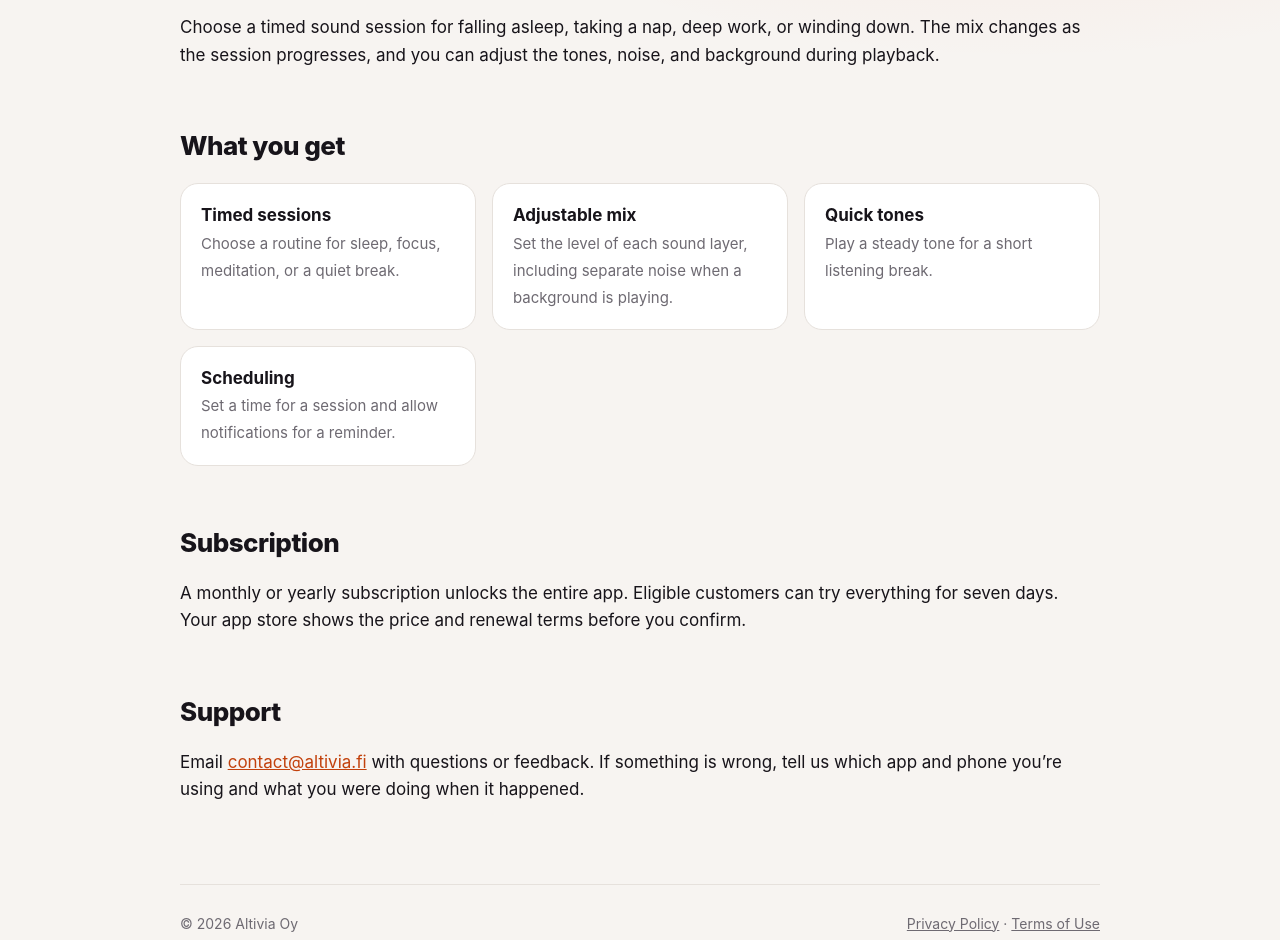
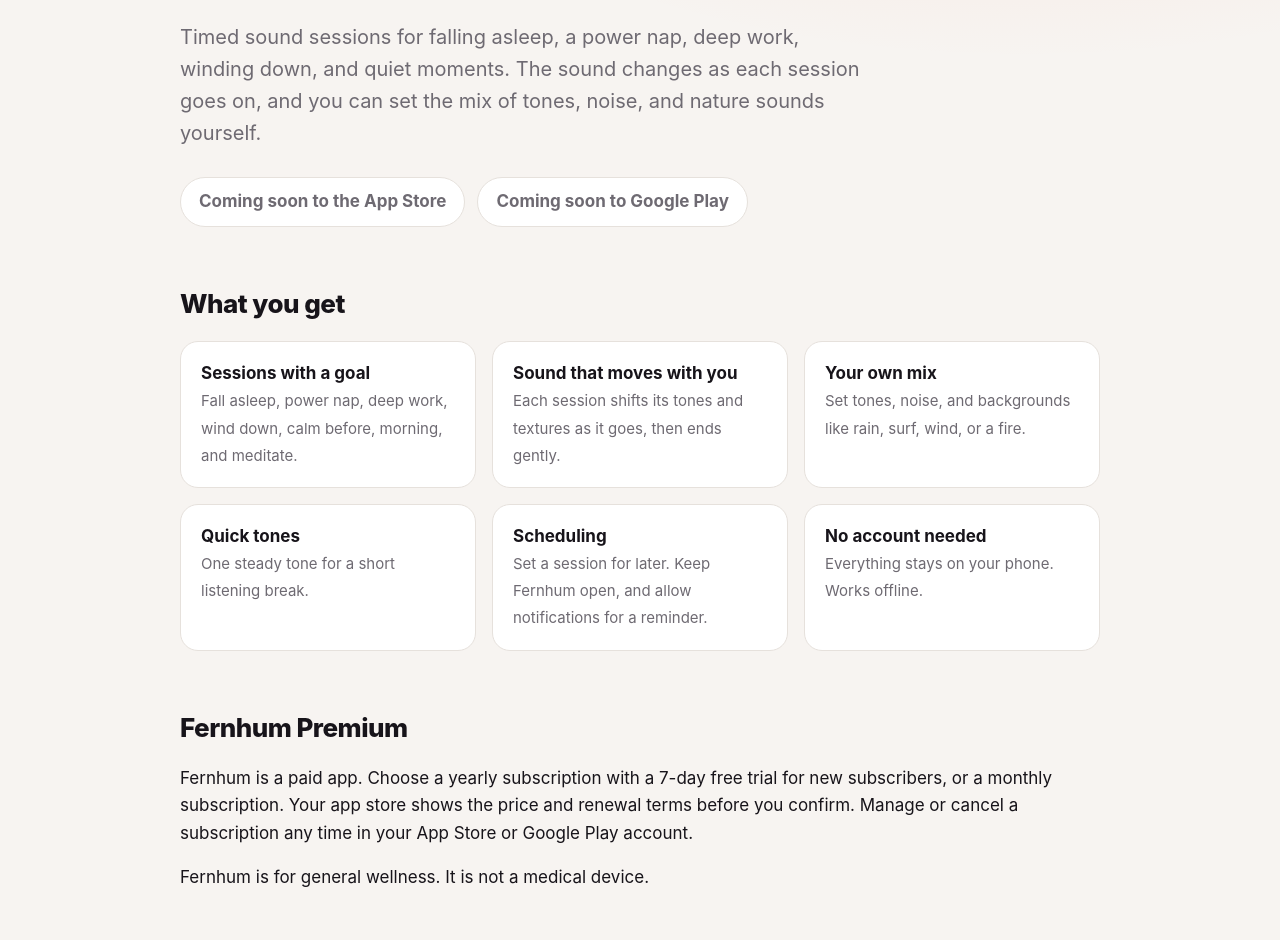
Before and after one commit to altivia-fi/altivia-website, a plain HTML site: page fernhum/index.html in a window 1280 px wide. Shown: the part 225-1165 px from the top of the page. Drawn offline with Linux system fonts and the light colour scheme.

Commit message:
Rebuild the Fernhum page like Stoke's

```diff
--- a/fernhum/index.html
+++ b/fernhum/index.html
@@ -4,43 +4,60 @@
     <meta charset="utf-8" />
     <meta name="viewport" content="width=device-width, initial-scale=1" />
     <title>Fernhum</title>
-    <link rel="icon" href="/assets/favicon.ico" sizes="any" />
-    <link rel="icon" href="/assets/favicon.svg" type="image/svg+xml" />
+    <meta name="description" content="Fernhum plays timed sound sessions for falling asleep, naps, deep work, and winding down. The sound changes as the session goes on." />
+    <link rel="icon" href="/assets/fernhum-icon.png" />
+    <link rel="apple-touch-icon" href="/assets/fernhum-icon.png" />
     <link rel="stylesheet" href="/assets/site.css" />
   </head>
   <body>
     <div class="wrap">
       <header class="site">
         <a class="brand" href="/" aria-label="Altivia home"><img src="/assets/altivia-mark.png" alt="" width="24" height="28" /><span>ALTIVIA</span></a>
-        <nav class="site" aria-label="App navigation">
+        <nav class="site">
           <a href="/fernhum/" aria-current="page">Fernhum</a>
           <a href="mailto:contact@altivia.fi">Contact</a>
         </nav>
       </header>
       <main>
         <div class="hero">
-          <img src="/assets/fernhum-mark.png" alt="" width="104" height="104" />
+          <img src="/assets/fernhum-icon.png" alt="Fernhum app icon" width="104" height="104" />
           <div>
             <h1>Fernhum</h1>
             <p class="lead">Sound for sleep, focus, and quiet moments.</p>
           </div>
         </div>
 
-        <p>Choose a timed sound session for falling asleep, taking a nap, deep work, or winding down. The mix changes as the session progresses, and you can adjust the tones, noise, and background during playback.</p>
+        <p class="lead" style="margin-top: 24px">
+          Timed sound sessions for falling asleep, a power nap, deep work, winding down, and quiet moments. The sound changes as each session goes on, and you can set the mix of tones, noise, and nature sounds yourself.
+        </p>
+
+        <div class="badges">
+          <span class="badge">Coming soon to the App Store</span>
+          <span class="badge">Coming soon to Google Play</span>
+        </div>
 
         <h2>What you get</h2>
         <ul class="features">
-          <li><strong>Timed sessions</strong><span>Choose a routine for sleep, focus, meditation, or a quiet break.</span></li>
-          <li><strong>Adjustable mix</strong><span>Set the level of each sound layer, including separate noise when a background is playing.</span></li>
-          <li><strong>Quick tones</strong><span>Play a steady tone for a short listening break.</span></li>
-          <li><strong>Scheduling</strong><span>Set a time for a session and allow notifications for a reminder.</span></li>
+          <li><strong>Sessions with a goal</strong><span>Fall asleep, power nap, deep work, wind down, calm before, morning, and meditate.</span></li>
+          <li><strong>Sound that moves with you</strong><span>Each session shifts its tones and textures as it goes, then ends gently.</span></li>
+          <li><strong>Your own mix</strong><span>Set tones, noise, and backgrounds like rain, surf, wind, or a fire.</span></li>
+          <li><strong>Quick tones</strong><span>One steady tone for a short listening break.</span></li>
+          <li><strong>Scheduling</strong><span>Set a session for later. Keep Fernhum open, and allow notifications for a reminder.</span></li>
+          <li><strong>No account needed</strong><span>Everything stays on your phone. Works offline.</span></li>
         </ul>
 
-        <h2>Subscription</h2>
-        <p>A monthly or yearly subscription unlocks the entire app. Eligible customers can try everything for seven days. Your app store shows the price and renewal terms before you confirm.</p>
+        <h2>Fernhum Premium</h2>
+        <p>
+          Fernhum is a paid app. Choose a yearly subscription with a 7-day free trial for new subscribers, or a monthly subscription. Your app store shows the price and renewal terms before you
+          confirm. Manage or cancel a subscription any time in your App Store or Google Play account.
+        </p>
+        <p>Fernhum is for general wellness. It is not a medical device.</p>
 
         <h2>Support</h2>
-        <p>Email <a href="mailto:contact@altivia.fi">contact@altivia.fi</a> with questions or feedback. If something is wrong, tell us which app and phone you’re using and what you were doing when it happened.</p>
+        <p>
+          Questions, feedback, or trouble with a subscription? Email
+          <a href="mailto:contact@altivia.fi">contact@altivia.fi</a> and we&#x27;ll get back to you.
+        </p>
       </main>
       <footer class="site">
         <span>© 2026 Altivia Oy</span>
```
